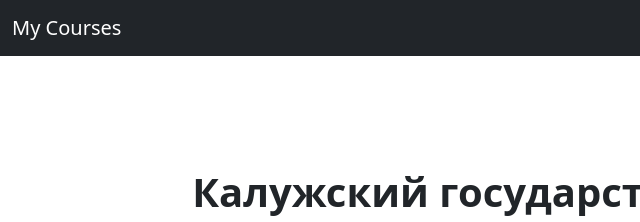
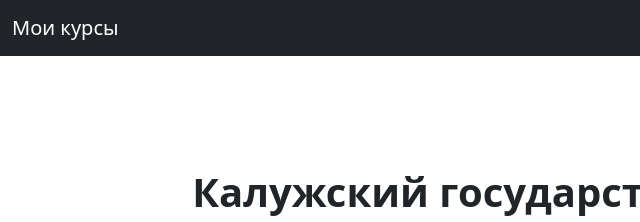
Before and after one commit to khoujarayan/ksousha.github.io, a plain HTML site: page my_courses.html in a window 1280 px wide. Shown: the top 222 px of the page, 0-640 px from the left. Drawn offline with nearby package versions, Linux system fonts and the light colour scheme.

Commit message:
Update my_courses.html

```diff
--- a/my_courses.html
+++ b/my_courses.html
@@ -15,7 +15,7 @@
     <header>
         <nav class="navbar navbar-expand-lg navbar-dark bg-dark fixed-top">
             <div class="container-fluid">
-              <a class="navbar-brand" href="#">My Courses</a>
+              <a class="navbar-brand" href="#">Мои курсы</a>
               <button class="navbar-toggler" type="button" data-bs-toggle="offcanvas" data-bs-target="#offcanvasDarkNavbar" aria-controls="offcanvasDarkNavbar" aria-label="Toggle navigation">
                 <span class="navbar-toggler-icon"></span>
               </button>
```
